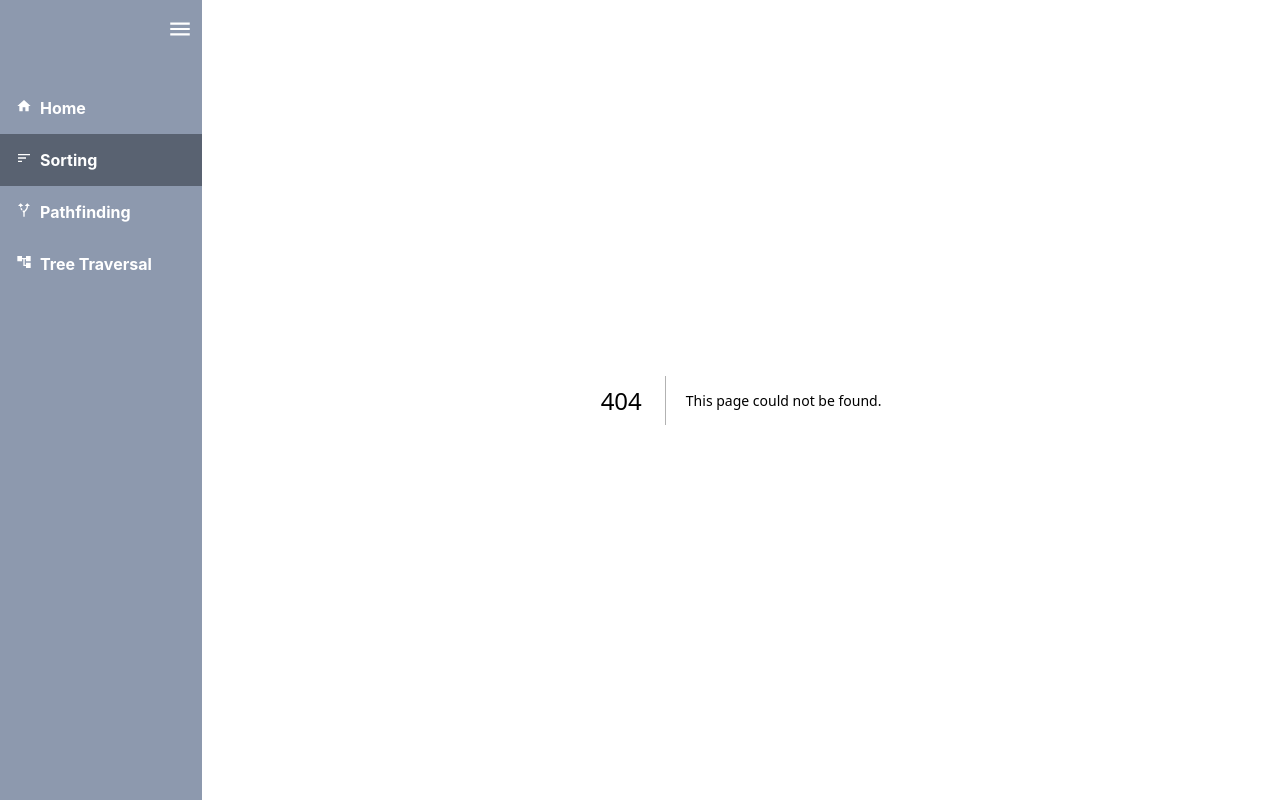
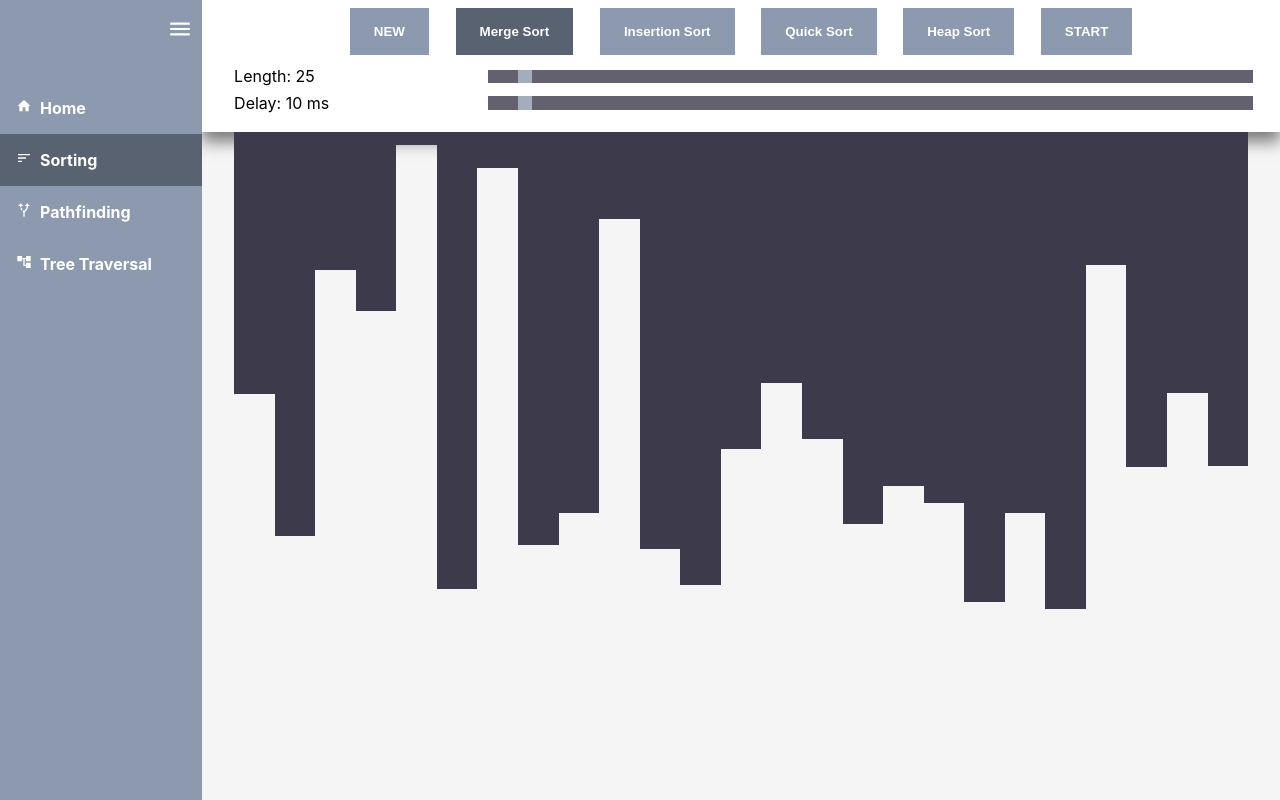
Before and after one commit to nchalimba/algo_visualizer, a Next.js app: page /sorting in a window 1280 px wide. Before the commit this address had no page. Built offline with nearby package versions, Linux system fonts and the light colour scheme.

Commit message:
feat: added sorting

```diff
--- /dev/null
+++ b/components/sorting/Navbar.jsx
@@ -0,0 +1,110 @@
+import React, { useState } from 'react';
+import { animate } from '../../utils/sorting/visualize';
+import sort from '../../utils/sorting/sort';
+import styles from '../../styles/sorting/Navbar.module.css';
+import SortingButton from './SortingButton';
+
+const Navbar = ({
+  settings,
+  setSettings,
+  setForceUpdate,
+  elements,
+  setElements,
+}) => {
+  const [disableButtons, setDisableButtons] = useState(false);
+
+  const handleDelayChange = (event) => {
+    setSettings((prev) => ({ ...prev, delay: event.target.value }));
+  };
+
+  const handleLengthChange = (event) => {
+    setSettings((prev) => ({ ...prev, length: event.target.value * 5 }));
+  };
+
+  const handleSort = () => {
+    setDisableButtons(true);
+    const { sortedArray, swapArray } = sort(settings.algoType, elements);
+
+    animate(
+      sortedArray,
+      swapArray,
+      setDisableButtons,
+      setElements,
+      settings.delay,
+      settings.algoType === 'merge_sort'
+    );
+  };
+
+  const handleGenerateNew = () => {
+    setForceUpdate((prev) => !prev);
+  };
+
+  return (
+    <nav className="navbar">
+      <div className={styles.buttons}>
+        <button
+          disabled={disableButtons}
+          className="btn btn-primary"
+          onClick={handleGenerateNew}
+        >
+          New
+        </button>
+        <SortingButton
+          type={'merge_sort'}
+          settings={settings}
+          setSettings={setSettings}
+        />
+        <SortingButton
+          type={'insertion_sort'}
+          settings={settings}
+          setSettings={setSettings}
+        />
+        <SortingButton
+          type={'quick_sort'}
+          settings={settings}
+          setSettings={setSettings}
+        />
+        <SortingButton
+          type={'heap_sort'}
+          settings={settings}
+          setSettings={setSettings}
+        />
+        <button
+          className="btn btn-primary"
+          disabled={disableButtons}
+          onClick={handleSort}
+        >
+          Start
+        </button>
+      </div>
+      <div className={styles.sliders}>
+        <div className={styles.slider}>
+          <label htmlFor="length">Length: {settings.length}</label>
+          <input
+            disabled={disableButtons}
+            type="range"
+            name="length"
+            id="length"
+            defaultValue={25 / 5}
+            min={1}
+            onChange={handleLengthChange}
+          />
+        </div>
+        <div className={styles.slider}>
+          <label htmlFor="delay">Delay: {settings.delay * 2} ms</label>
+          <input
+            disabled={disableButtons}
+            type="range"
+            name="delay"
+            id="delay"
+            min={1}
+            defaultValue={5}
+            onChange={handleDelayChange}
+          />
+        </div>
+      </div>
+    </nav>
+  );
+};
+
+export default Navbar;
--- /dev/null
+++ b/components/sorting/SortingButton.jsx
@@ -0,0 +1,25 @@
+import React from 'react';
+
+const SortingButton = ({ type, settings, setSettings }) => {
+  const handleSortingTypeChange = () => {
+    setSettings((prev) => ({ ...prev, algoType: type }));
+  };
+
+  const label = type
+    .split('_')
+    .map((word) => {
+      return word.charAt(0).toUpperCase() + word.slice(1).toLowerCase();
+    })
+    .join(' ');
+
+  return (
+    <button
+      className={`btn ${settings.algoType === type && 'btn-active'}`}
+      onClick={handleSortingTypeChange}
+    >
+      {label}
+    </button>
+  );
+};
+
+export default SortingButton;
--- /dev/null
+++ b/components/sorting/SortingElements.jsx
@@ -0,0 +1,19 @@
+import React from 'react';
+import styles from '../../styles/sorting/SortingElements.module.css';
+
+const SortingElements = ({ elements }) => {
+  return (
+    <div className={styles.sortingElements}>
+      {elements.map((element, key) => (
+        <div
+          key={key}
+          className={styles.element}
+          style={{ height: element }}
+          id={key}
+        ></div>
+      ))}
+    </div>
+  );
+};
+
+export default SortingElements;
--- /dev/null
+++ b/pages/sorting.js
@@ -0,0 +1,37 @@
+import React, { useEffect, useState } from 'react';
+import Navbar from '../components/sorting/Navbar';
+import SortingElements from '../components/sorting/SortingElements';
+
+const defaultSettings = {
+  algoType: 'merge_sort',
+  length: 25,
+  delay: 5,
+};
+const SortingContainer = () => {
+  const [settings, setSettings] = useState(defaultSettings);
+  const [elements, setElements] = useState([]);
+  const [forceUpdate, setForceUpdate] = useState(false);
+
+  useEffect(() => {
+    const numbers = [];
+    for (let i = 0; i < settings.length; i++) {
+      numbers.push(Math.floor(Math.random() * 500));
+    }
+    setElements(numbers);
+  }, [settings.length, forceUpdate]);
+
+  return (
+    <div>
+      <Navbar
+        settings={settings}
+        setSettings={setSettings}
+        setForceUpdate={setForceUpdate}
+        elements={elements}
+        setElements={setElements}
+      />
+      <SortingElements elements={elements} />
+    </div>
+  );
+};
+
+export default SortingContainer;
--- /dev/null
+++ b/styles/sorting/Navbar.module.css
@@ -0,0 +1,47 @@
+.buttons {
+  width: 100%;
+  margin-top: 0.5em;
+  margin-bottom: 0.5em;
+  display: flex;
+  align-items: center;
+  justify-content: center;
+}
+
+.buttons > button {
+  margin-left: 1em;
+  margin-right: 1em;
+}
+
+.sliders {
+  display: flex;
+  flex-direction: column;
+  align-items: center;
+  width: 100%;
+  margin-bottom: 1em;
+}
+
+.slider {
+  display: flex;
+  margin: 0 2em;
+  justify-content: center;
+  align-items: center;
+  width: 100%;
+}
+
+.slider > label {
+  width: 20rem;
+  margin-left: 2em;
+}
+
+@media (max-width: 1200px) {
+  .buttons > button {
+    margin-left: 0;
+    margin-right: 0;
+  }
+}
+
+@media (max-width: 768px) {
+  .buttons > button {
+    padding: 1rem 0.5rem;
+  }
+}
--- /dev/null
+++ b/styles/sorting/SortingElements.module.css
@@ -0,0 +1,17 @@
+.sortingElements {
+  display: flex;
+  margin: 0 2em;
+  height: 100%;
+}
+
+.element {
+  background-color: var(--secondary);
+  width: 100%;
+  transition: 50ms ease-in-out;
+}
+
+@media (max-width: 1200px) {
+  .sortingElements {
+    margin: 0;
+  }
+}
```
